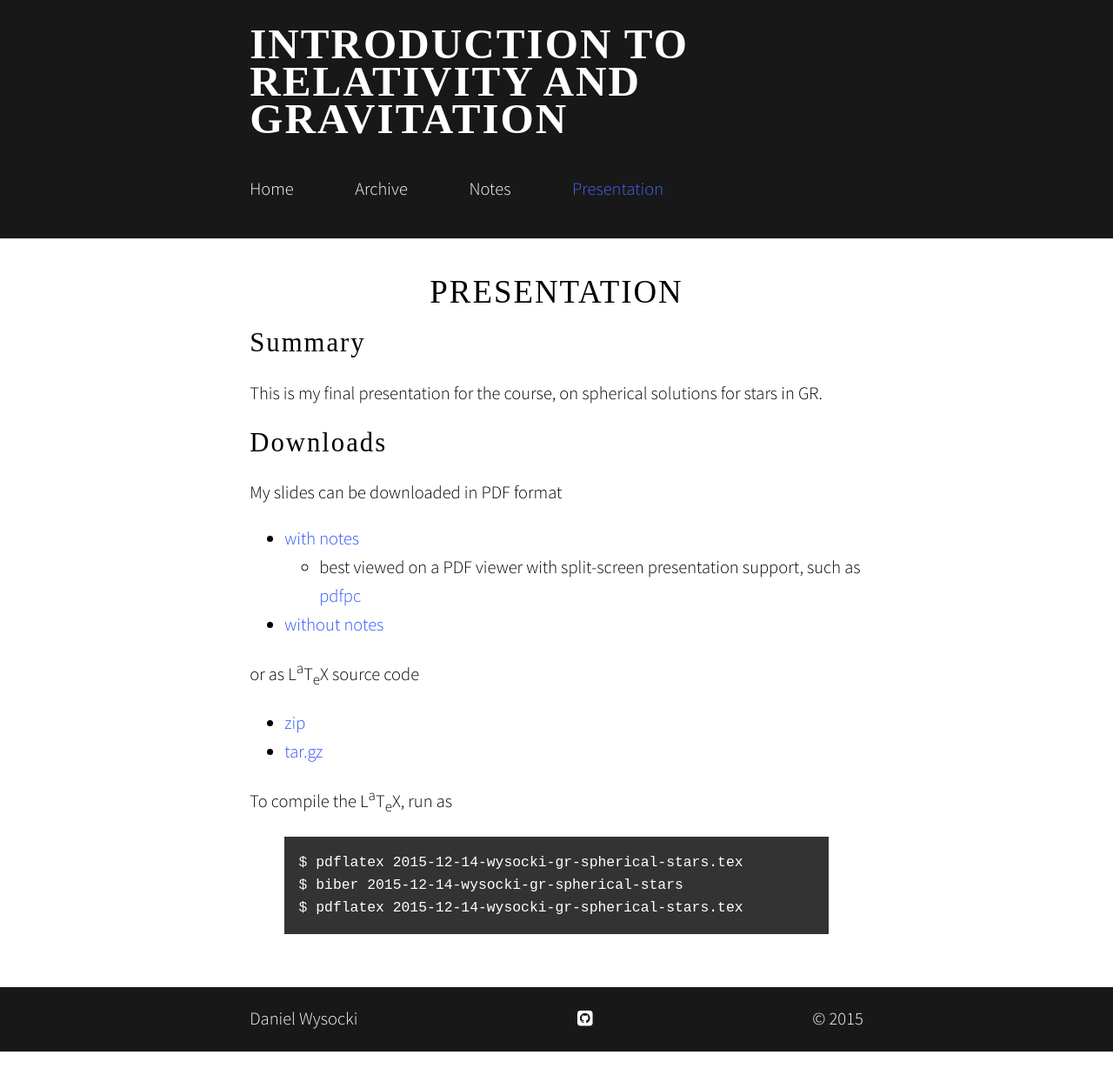
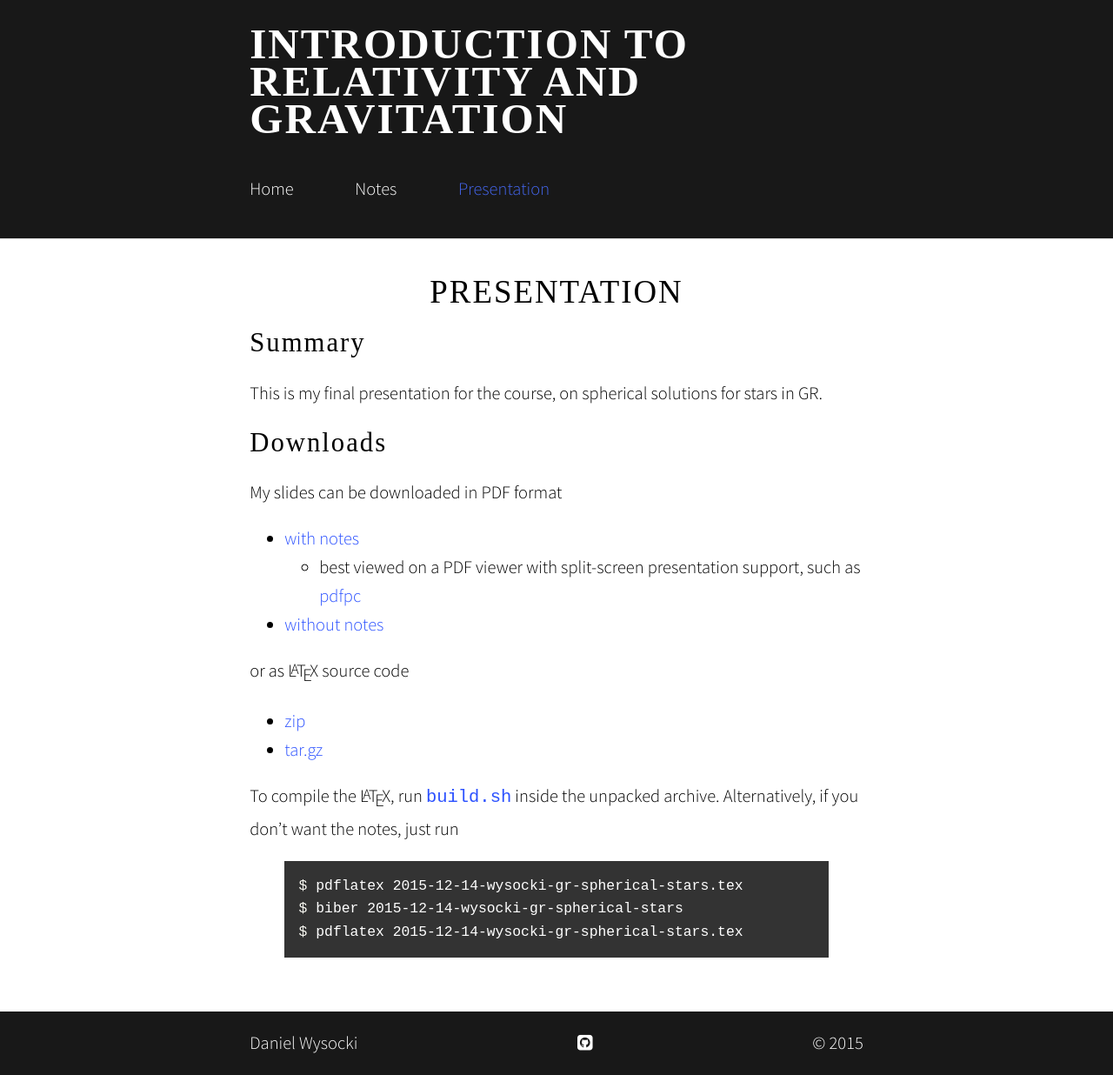
Before and after one commit to dwysocki/ASTP-760, a Jekyll site: the page built from presentation.md, in a window 1280 px wide. Shown: the whole page at 87% size. Built offline with Jekyll 4.4.1, drawn with Linux system fonts in a browser that asks for light colours; nearby versions of some CDN libraries; some web fonts are replaced; before the commit the page ends 1209 px from its top, so only the background shows below that.

Commit message:
Updating presentation materials

```diff
--- a/main.sass
+++ b/main.sass
@@ -53,3 +53,20 @@
     +article_background($odd, $anchor)
 
 @import vendor
+
+.tex sub, .latex sub, .latex sup
+    text-transform: uppercase
+
+.tex sub, .latex sub
+    vertical-align: -0.5ex
+    margin-left: -0.1667em
+    margin-right: -0.125em
+
+.tex, .latex, .tex sub, .latex sub
+    font-size: 1em
+
+.latex sup
+    font-size: 0.85em
+    vertical-align: 0.15em
+    margin-left: -0.36em
+    margin-right: -0.15em
--- a/presentation.md
+++ b/presentation.md
@@ -11,17 +11,20 @@
 
 My slides can be downloaded in PDF format
 
-- [with notes]({{site.baseurl}}/presentation/2015-12-14-wysocki-gr-spherical-stars.pdf)
+- [with notes]({{site.baseurl}}/presentation/2015-12-14-wysocki-gr-spherical-stars--with-notes.pdf)
     - best viewed on a PDF viewer with split-screen presentation support,
       such as [pdfpc](https://davvil.github.io/pdfpc/)
-- [without notes]({{site.baseurl}}/presentation/2015-12-14-wysocki-gr-spherical-stars__no-notes__.pdf)
+- [without notes]({{site.baseurl}}/presentation/2015-12-14-wysocki-gr-spherical-stars--without-notes.pdf)
 
 or as <span class="latex">L<sup>a</sup>T<sub>e</sub>X</span> source code
 
-- [zip]()
-- [tar.gz]()
+- [zip](
+    {{site.baseurl}}/presentation/2015-12-14-wysocki-gr-spherical-stars.zip)
+- [tar.gz](
+    {{site.baseurl}}/presentation/2015-12-14-wysocki-gr-spherical-stars.tar.gz)
 
-To compile the <span class="latex">L<sup>a</sup>T<sub>e</sub>X</span>, run as
+
+To compile the <span class="latex">L<sup>a</sup>T<sub>e</sub>X</span>, run [`build.sh`]({{site.baseurl}}/presentation/build.sh) inside the unpacked archive. Alternatively, if you don't want the notes, just run
 
 {% highlight bash %}
 $ pdflatex 2015-12-14-wysocki-gr-spherical-stars.tex
```
Also changed, not shown: archive.html (deleted, +0 -19 lines), feed.xml (deleted, +0 -30 lines), index.html (deleted, +0 -17 lines), index.md (added, +5 -0 lines), 8 other files.
